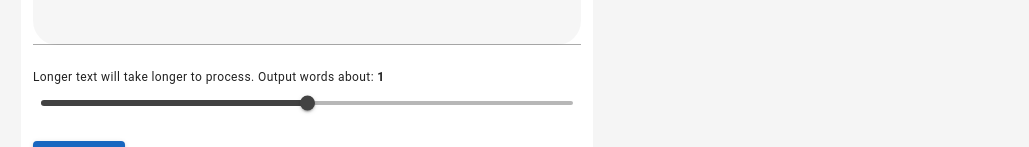
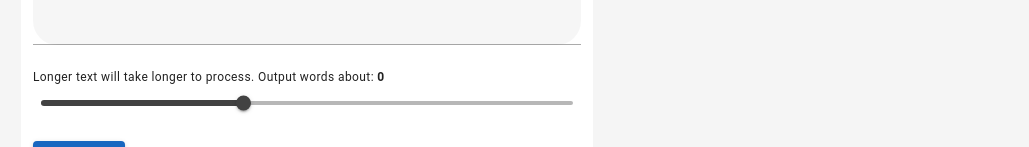
Before and after one commit to szheng3/rust-individual-project-2, a Vue app in the folder frontend-summarization/: page / in a window 1280 px wide. Shown: the part 643-790 px from the top of the page, without its empty margins (35-1064 px from the left). Built offline with nearby package versions, Linux system fonts and the light colour scheme; what @tanstack/vue-query would draw is missing.

Commit message:
fix the slides

```diff
--- a/frontend-summarization/src/views/SummarizationView.vue
+++ b/frontend-summarization/src/views/SummarizationView.vue
@@ -98,7 +98,7 @@ const myForm = ref()
 const textInput = ref('');
 const loading = ref(false);
 const showResult = ref(false);
-const sliderValue = ref(50);
+const sliderValue = ref(38);
 const result = ref({status: 'success', message: 'Sample'});
 const links = ref([
   'Summarization',
```
